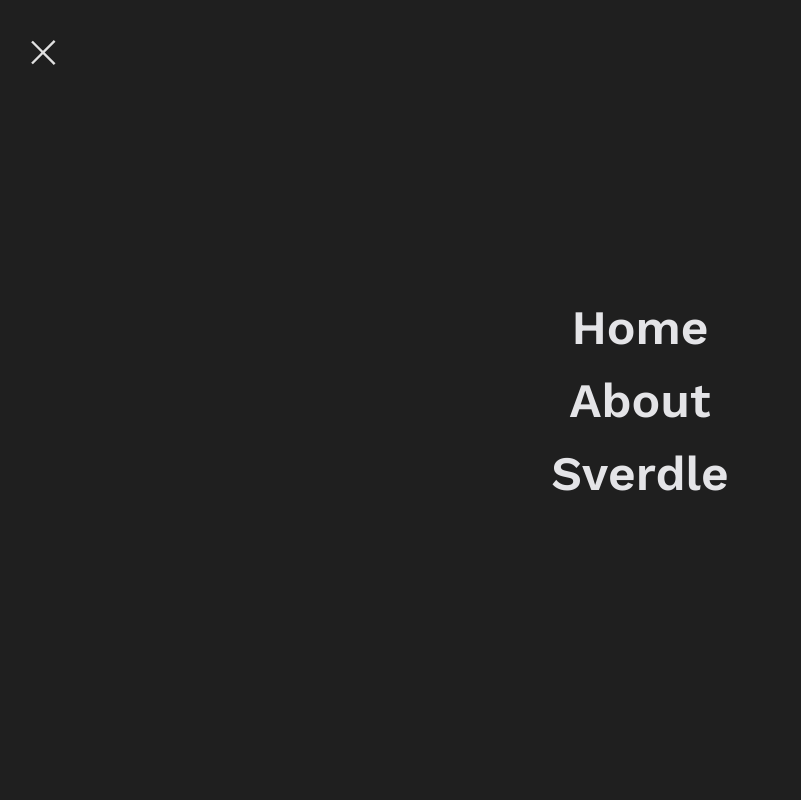
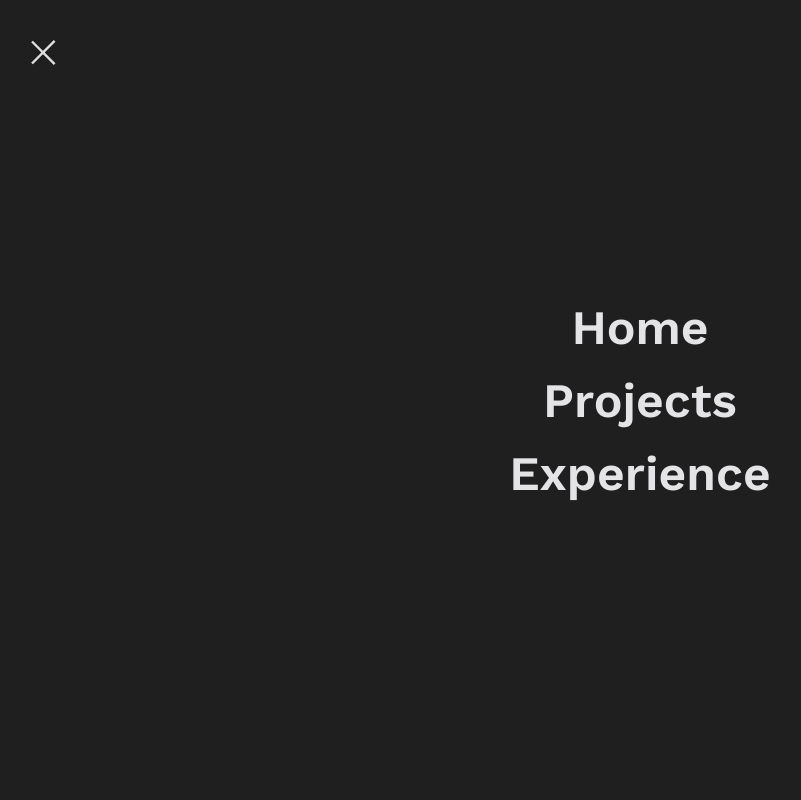
Before and after one commit to o2bomb/my-portfolio-2, a SvelteKit app: page / in a window 1280 px wide. Both pictures are taken after a click on the button 52 px from the left and 52 px from the top of the page. Shown: the top 800 px of the page, without its empty margins (0-801 px from the left). Built offline with nearby package versions, Linux system fonts and the light colour scheme.

Commit message:
Nav routes to projects and experience section

```diff
--- a/src/lib/components/Sidebar/Nav.svelte
+++ b/src/lib/components/Sidebar/Nav.svelte
@@ -13,8 +13,8 @@
     <div class="c-Sidebar">
         <nav class="content">
             <a href="/">Home</a>
-            <a href="/about">About</a>
-            <a href="/sverdle">Sverdle</a>
+            <a href="/#projects">Projects</a>
+            <a href="/#experience">Experience</a>
         </nav>
     </div>
 </div>
--- a/src/routes/+layout.svelte
+++ b/src/routes/+layout.svelte
@@ -1,5 +1,5 @@
 <script>
-    import { navigating } from "$app/stores";
+    import { navigating, page } from "$app/stores";
     import Nav from "$lib/components/Sidebar/Nav.svelte";
     import NavButton from "$lib/components/Sidebar/NavButton.svelte";
     import "../global.css";
@@ -7,7 +7,10 @@
 
     let showSidebar = false;
 
-    $: if ($navigating === null) showSidebar = false;
+    $: {
+        if ($navigating === null) showSidebar = false;
+        if ($page.url.hash) showSidebar = false;
+    }
 </script>
 
 <div class="app">
```
